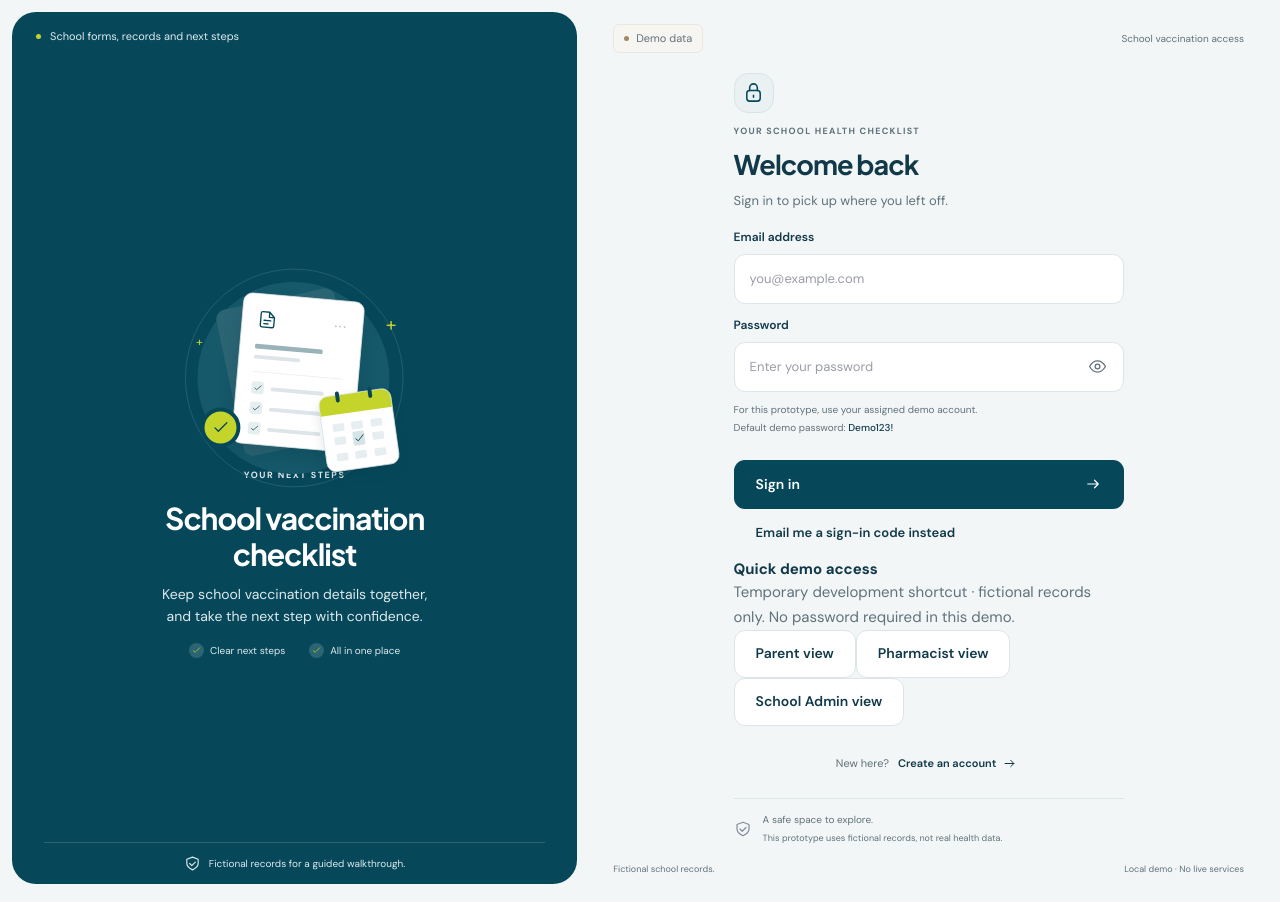
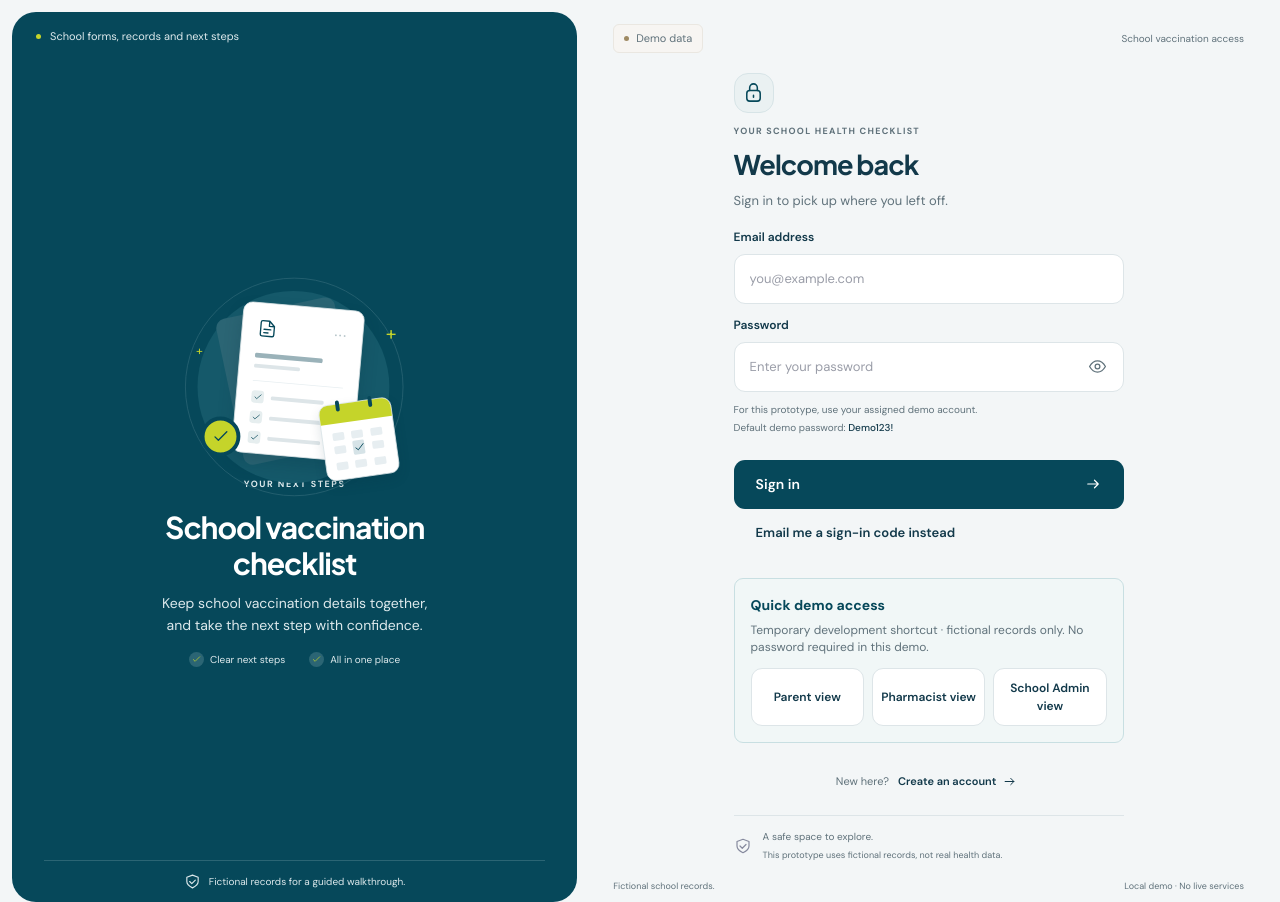
Before and after one commit to Aquawile/vaccination-medme, a React (Vite) app: page / in a window 1280 px wide. Built offline with nearby package versions, Linux system fonts and the light colour scheme; the HTML template or start-up script is replaced by a standard one.

Commit message:
style: compact demo login role shortcuts

```diff
--- a/src/index.css
+++ b/src/index.css
@@ -790,3 +790,11 @@ table.numeric { table-layout: auto; } table.numeric th, table.numeric td { paddi
 .pharmacy-workspace .pharmacy-template-editor .field,.pharmacy-workspace .pharmacy-template-editor input,.pharmacy-workspace .pharmacy-template-editor textarea{width:100%}
 .pharmacy-workspace .pharmacy-template-editor textarea{min-height:145px;resize:vertical}
 @media(max-width:760px){.pharmacy-workspace .pharmacy-template-search{grid-template-columns:1fr}.pharmacy-workspace .pharmacy-template-item{align-items:flex-start;flex-direction:column}}
+
+/* Temporary demo-only role shortcuts; remove before production release. */
+.demo-quick-access{margin-top:20px;padding:16px;border:1px solid #c8dfe2;border-radius:9px;background:#f1f7f7}
+.demo-quick-access>strong{display:block;color:#06485a;font-size:14px}
+.demo-quick-access p{font-size:12px;line-height:1.45;margin:6px 0 12px}
+.demo-quick-actions{display:grid;grid-template-columns:repeat(3,minmax(0,1fr));gap:8px}
+.demo-quick-actions button{min-width:0;white-space:normal;font-size:12px;padding:10px 5px}
+@media(max-width:530px){.demo-quick-actions{grid-template-columns:1fr}}
```
